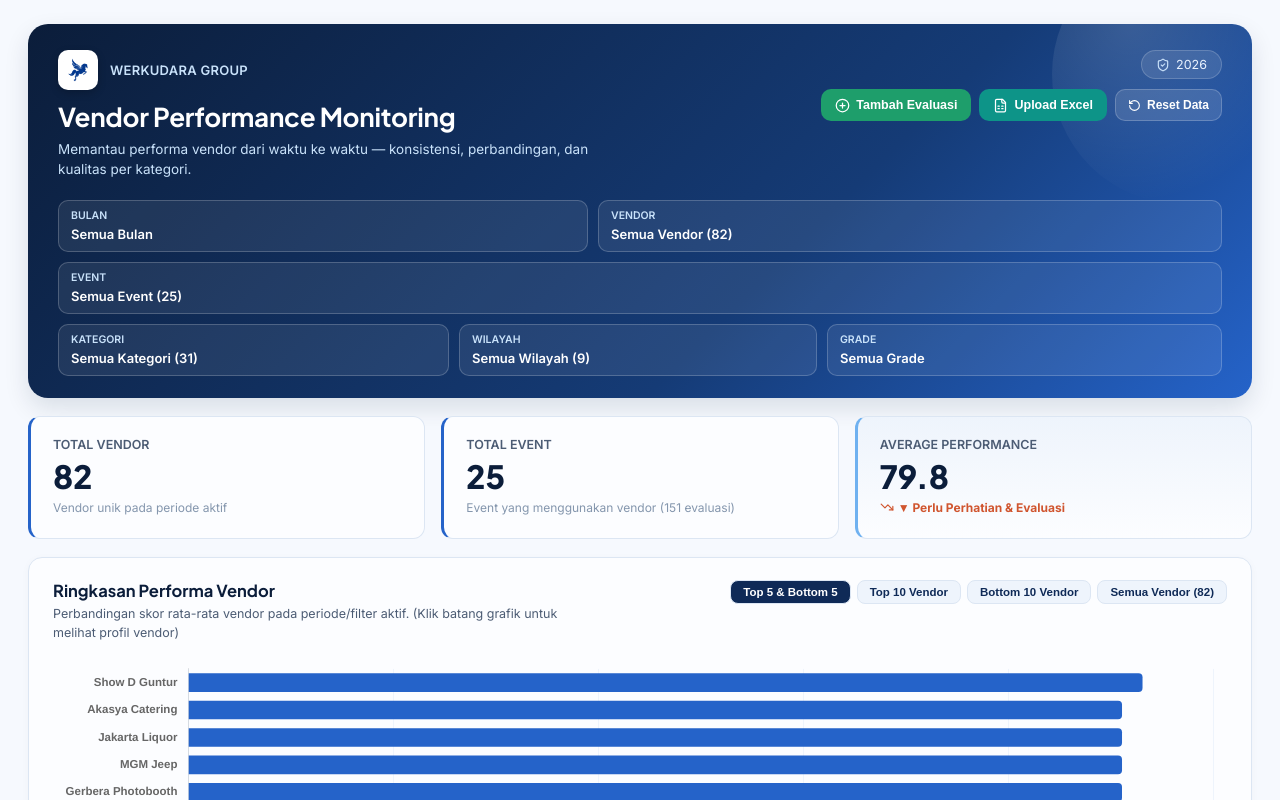
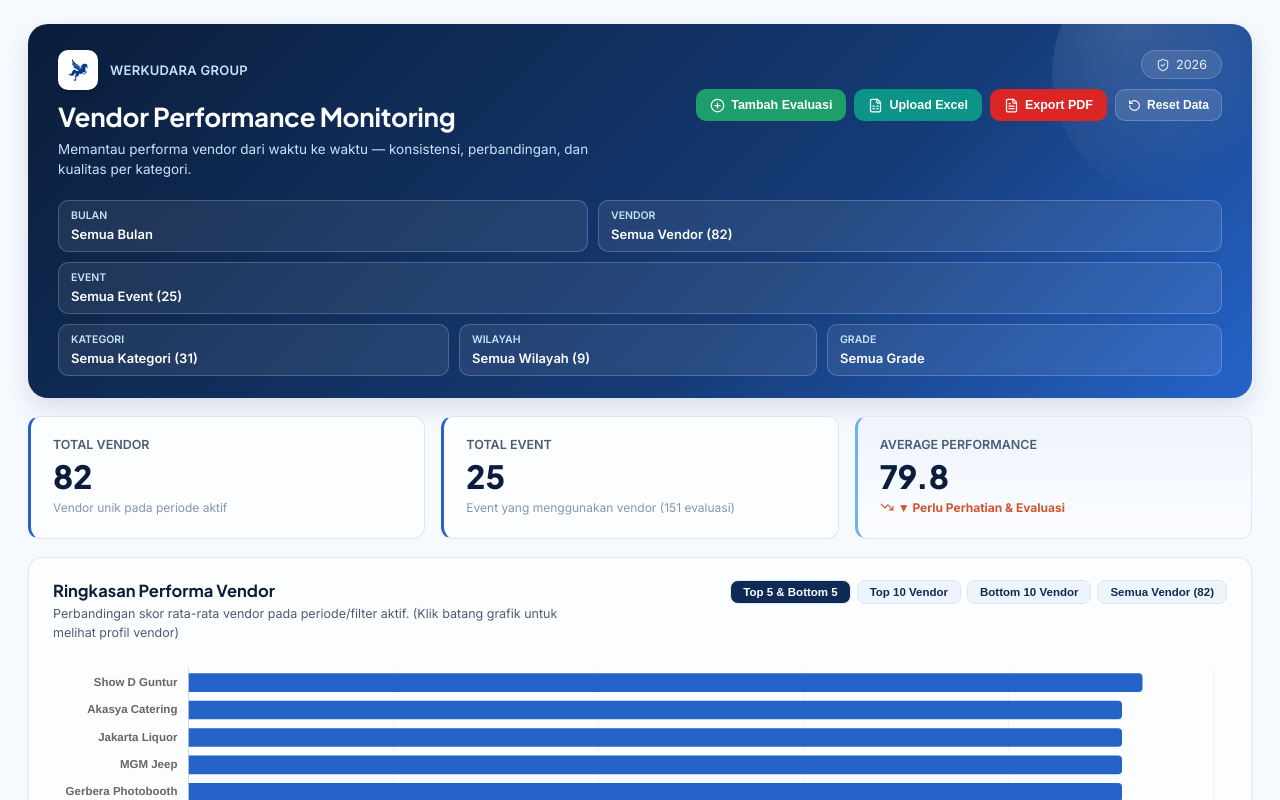
Before and after one commit to Pirjakun/Vendor-Performance-Dashboard, a React (Vite) app: page / in a window 1280 px wide. Shown: the top 800 px of the page. Built offline with nearby package versions, Linux system fonts and the light colour scheme.

Commit message:
feat: add Export to PDF functionality and canonical category/location normalizers for clean Excel uploads

```diff
--- a/package.json
+++ b/package.json
@@ -13,6 +13,9 @@
   "dependencies": {
     "chart.js": "^4.4.4",
     "d3-geo": "^3.1.1",
+    "html2canvas": "^1.4.1",
+    "jspdf": "^4.2.1",
+    "jspdf-autotable": "^5.0.8",
     "lucide-react": "^0.439.0",
     "react": "^18.3.1",
     "react-chartjs-2": "^5.2.0",
--- a/src/App.jsx
+++ b/src/App.jsx
@@ -9,6 +9,7 @@ import { EvaluationModal } from './components/EvaluationModal';
 import { VendorDetailModal } from './components/VendorDetailModal';
 import { GradeVendorsModal } from './components/GradeVendorsModal';
 import { ExcelUploadModal } from './components/ExcelUploadModal';
+import { generatePdfReport } from './utils/exportPdf';
 
 export default function App() {
   const {
@@ -82,6 +83,7 @@ export default function App() {
       <Header
         onOpenAddModal={handleOpenAddModal}
         onOpenExcelModal={() => setIsExcelModalOpen(true)}
+        onExportPdf={() => generatePdfReport(filteredGeneral, filters)}
         onResetData={resetToInitialData}
         filters={filters}
         setFilter={setFilter}
@@ -129,6 +131,7 @@ export default function App() {
         onVendorClick={handleVendorClick}
         searchQuery={filters.search}
         setSearchQuery={(q) => setFilter('search', q)}
+        onExportPdf={() => generatePdfReport(filteredGeneral, filters)}
       />
 
       {/* 6. Form CRUD Modal for Add/Edit */}
--- a/src/components/DataTable.jsx
+++ b/src/components/DataTable.jsx
@@ -1,5 +1,5 @@
 import React, { useState, useMemo } from 'react';
-import { Search, Download, Pencil, Trash2, ChevronLeft, ChevronRight } from 'lucide-react';
+import { Search, Download, Pencil, Trash2, ChevronLeft, ChevronRight, FileText } from 'lucide-react';
 import { DeleteConfirmModal } from './DeleteConfirmModal';
 
 export function DataTable({
@@ -8,7 +8,8 @@ export function DataTable({
   onDelete,
   onVendorClick,
   searchQuery,
-  setSearchQuery
+  setSearchQuery,
+  onExportPdf
 }) {
   const [sortCol, setSortCol] = useState('id');
   const [sortDir, setSortDir] = useState('desc');
@@ -87,11 +88,34 @@ export function DataTable({
           <h2>Daftar Evaluasi Vendor Detail</h2>
           <p>Daftar seluruh penilaian vendor. Anda dapat menambah, mengedit, atau menghapus data secara langsung.</p>
         </div>
-        <div className="table-actions">
+        <div className="table-actions" style={{ display: 'flex', gap: '8px', flexWrap: 'wrap' }}>
           <button className="btn-export" onClick={handleExportCSV}>
             <Download size={14} />
             Export CSV ({sortedData.length})
           </button>
+          {onExportPdf && (
+            <button
+              className="btn-export-pdf"
+              onClick={onExportPdf}
+              style={{
+                background: '#DC2626',
+                color: '#fff',
+                border: 'none',
+                padding: '6px 12px',
+                borderRadius: '8px',
+                fontWeight: 700,
+                fontSize: '12px',
+                cursor: 'pointer',
+                display: 'flex',
+                alignItems: 'center',
+                gap: '6px',
+                transition: 'all 0.2s'
+              }}
+            >
+              <FileText size={14} />
+              Export PDF ({sortedData.length})
+            </button>
+          )}
         </div>
       </div>
 
--- a/src/components/Header.jsx
+++ b/src/components/Header.jsx
@@ -1,10 +1,11 @@
 import React from 'react';
-import { PlusCircle, RotateCcw, ShieldCheck, Filter, X, FileSpreadsheet } from 'lucide-react';
+import { PlusCircle, RotateCcw, ShieldCheck, Filter, X, FileSpreadsheet, FileText } from 'lucide-react';
 import logoImg from '../assets/logo.png';
 
 export function Header({
   onOpenAddModal,
   onOpenExcelModal,
+  onExportPdf,
   onResetData,
   filters,
   setFilter,
@@ -63,6 +64,30 @@ export function Header({
               <FileSpreadsheet size={15} />
               Upload Excel
             </button>
+            {onExportPdf && (
+              <button
+                className="btn-crud-pdf"
+                onClick={onExportPdf}
+                style={{
+                  background: '#DC2626',
+                  color: '#fff',
+                  border: 'none',
+                  padding: '8px 14px',
+                  borderRadius: '10px',
+                  fontWeight: 700,
+                  fontSize: '12.5px',
+                  cursor: 'pointer',
+                  display: 'flex',
+                  alignItems: 'center',
+                  gap: '6px',
+                  transition: 'all 0.2s'
+                }}
+                title="Cetak & Unduh Laporan PDF"
+              >
+                <FileText size={15} />
+                Export PDF
+              </button>
+            )}
             <button className="btn-reset-data" onClick={onResetData} title="Reset dataset ke 151 data asli">
               <RotateCcw size={13} />
               Reset Data
--- /dev/null
+++ b/src/utils/exportPdf.js
@@ -0,0 +1,150 @@
+import jsPDF from 'jspdf';
+import autoTable from 'jspdf-autotable';
+
+export function generatePdfReport(data, filters = {}) {
+  const doc = new jsPDF({
+    orientation: 'landscape',
+    unit: 'mm',
+    format: 'a4'
+  });
+
+  const totalEvaluations = data.length;
+  const avgScore = totalEvaluations > 0
+    ? (data.reduce((acc, curr) => acc + (Number(curr.nilai) || 0), 0) / totalEvaluations).toFixed(1)
+    : 0;
+
+  const countA = data.filter(d => d.huruf === 'A').length;
+  const countB = data.filter(d => d.huruf === 'B').length;
+  const countC = data.filter(d => d.huruf === 'C').length;
+  const countD = data.filter(d => d.huruf === 'D').length;
+
+  // Title Banner
+  doc.setFillColor(15, 23, 42); // Navy-900
+  doc.rect(0, 0, 297, 26, 'F');
+
+  doc.setTextColor(255, 255, 255);
+  doc.setFontSize(16);
+  doc.setFont('helvetica', 'bold');
+  doc.text('WERKUDARA GROUP', 14, 12);
+
+  doc.setFontSize(11);
+  doc.setFont('helvetica', 'normal');
+  doc.text('Laporan Evaluasi & Performa Vendor', 14, 19);
+
+  const todayStr = new Date().toLocaleDateString('id-ID', {
+    day: 'numeric',
+    month: 'long',
+    year: 'numeric'
+  });
+  doc.setFontSize(9);
+  doc.text(`Tanggal Cetak: ${todayStr}`, 283, 19, { align: 'right' });
+
+  // Filter & KPI Summary Card Box
+  doc.setFillColor(248, 250, 252);
+  doc.setDrawColor(226, 232, 240);
+  doc.roundedRect(14, 30, 269, 20, 2, 2, 'FD');
+
+  doc.setTextColor(15, 23, 42);
+  doc.setFontSize(9);
+  doc.setFont('helvetica', 'bold');
+  doc.text('RINGKASAN PERFORMA:', 18, 37);
+
+  doc.setFont('helvetica', 'normal');
+  doc.text(`Total Evaluasi: ${totalEvaluations} data`, 18, 44);
+  doc.text(`Rata-rata Skor: ${avgScore} / 100`, 75, 44);
+  doc.text(`Grade A: ${countA}  |  Grade B: ${countB}  |  Grade C: ${countC}  |  Grade D: ${countD}`, 145, 44);
+
+  // Table Columns & Rows
+  const tableHeaders = [
+    'No',
+    'Nama Event',
+    'Bulan',
+    'Tgl Event',
+    'Nama Vendor',
+    'Barang / Jasa',
+    'Alamat',
+    'Nilai',
+    'Grade',
+    'Rekomendasi'
+  ];
+
+  const tableRows = data.map((item, index) => [
+    item.eventNo || index + 1,
+    item.event || '-',
+    item.bulan || '-',
+    item.tglEvent || '-',
+    item.vendor || '-',
+    item.category || '-',
+    item.alamat || '-',
+    item.nilai !== undefined ? Number(item.nilai).toFixed(0) : '-',
+    item.huruf || 'C',
+    item.rekomendasi || '-'
+  ]);
+
+  autoTable(doc, {
+    startY: 54,
+    head: [tableHeaders],
+    body: tableRows,
+    theme: 'grid',
+    headStyles: {
+      fillColor: [30, 41, 59], // Slate-800
+      textColor: [255, 255, 255],
+      fontSize: 8.5,
+      fontStyle: 'bold',
+      halign: 'left'
+    },
+    bodyStyles: {
+      fontSize: 8,
+      textColor: [30, 41, 59]
+    },
+    columnStyles: {
+      0: { cellWidth: 10, halign: 'center' }, // No
+      1: { cellWidth: 44 }, // Event
+      2: { cellWidth: 22 }, // Bulan
+      3: { cellWidth: 26 }, // Tgl
+      4: { cellWidth: 34, fontStyle: 'bold' }, // Vendor
+      5: { cellWidth: 26 }, // Category
+      6: { cellWidth: 20 }, // Alamat
+      7: { cellWidth: 14, halign: 'center', fontStyle: 'bold' }, // Nilai
+      8: { cellWidth: 14, halign: 'center', fontStyle: 'bold' }, // Grade
+      9: { cellWidth: 59 }  // Rekomendasi
+    },
+    didParseCell: (dataCell) => {
+      if (dataCell.section === 'body' && dataCell.column.index === 8) {
+        const val = String(dataCell.cell.raw);
+        if (val === 'A') {
+          dataCell.cell.styles.textColor = [22, 163, 74];
+          dataCell.cell.styles.fontStyle = 'bold';
+        } else if (val === 'B') {
+          dataCell.cell.styles.textColor = [37, 99, 235];
+          dataCell.cell.styles.fontStyle = 'bold';
+        } else if (val === 'C') {
+          dataCell.cell.styles.textColor = [217, 119, 6];
+          dataCell.cell.styles.fontStyle = 'bold';
+        } else if (val === 'D') {
+          dataCell.cell.styles.textColor = [220, 38, 38];
+          dataCell.cell.styles.fontStyle = 'bold';
+        }
+      }
+    },
+    didDrawPage: (pageData) => {
+      // Footer page numbering
+      const totalPages = doc.internal.getNumberOfPages();
+      doc.setFontSize(8);
+      doc.setTextColor(148, 163, 184);
+      doc.text(
+        `Halaman ${pageData.pageNumber} dari ${totalPages}`,
+        283,
+        202,
+        { align: 'right' }
+      );
+      doc.text(
+        'Werkudara Group — Vendor Performance Monitoring System',
+        14,
+        202
+      );
+    }
+  });
+
+  doc.save(`Laporan_Evaluasi_Vendor_Werkudara_${new Date().toISOString().slice(0, 10)}.pdf`);
+}
```
Also changed, not shown: src/components/ExcelUploadModal.jsx (+61 -2 lines), 1 other file (tests, documents, lock files or other folders).
